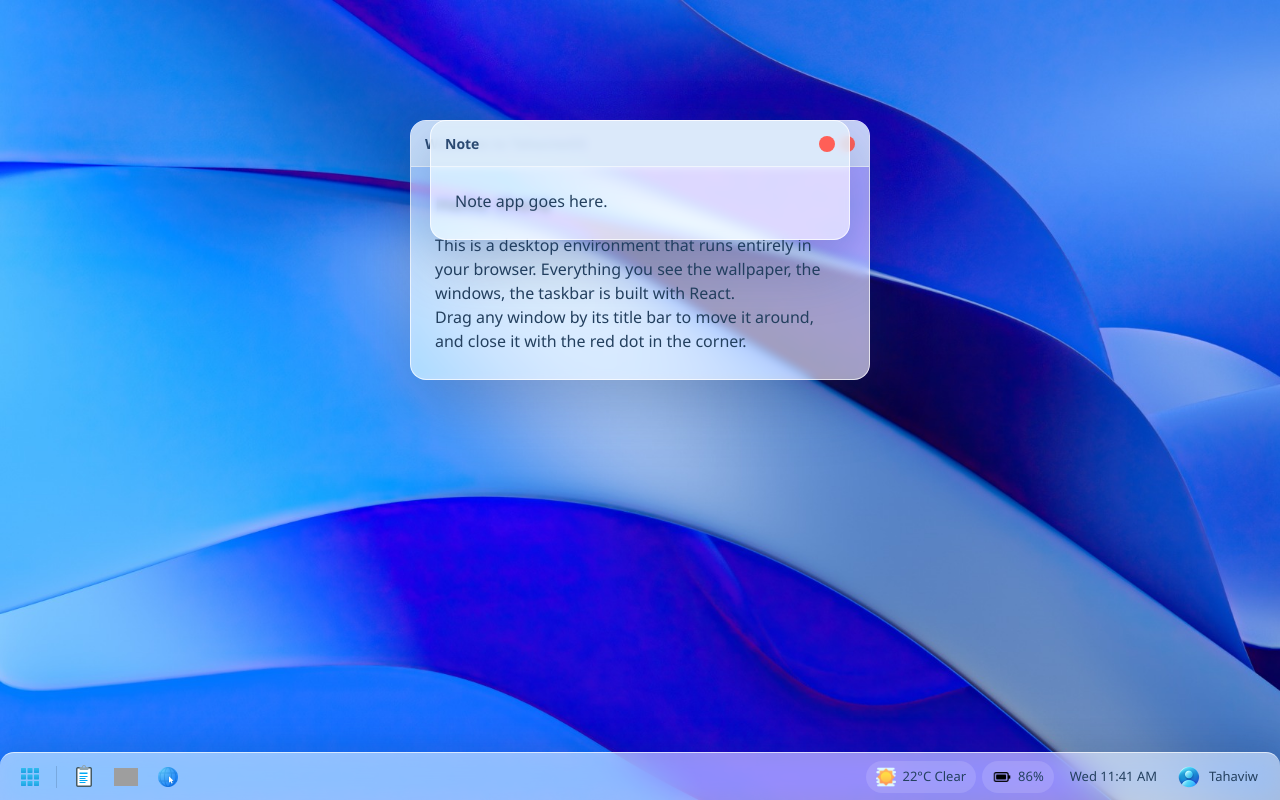
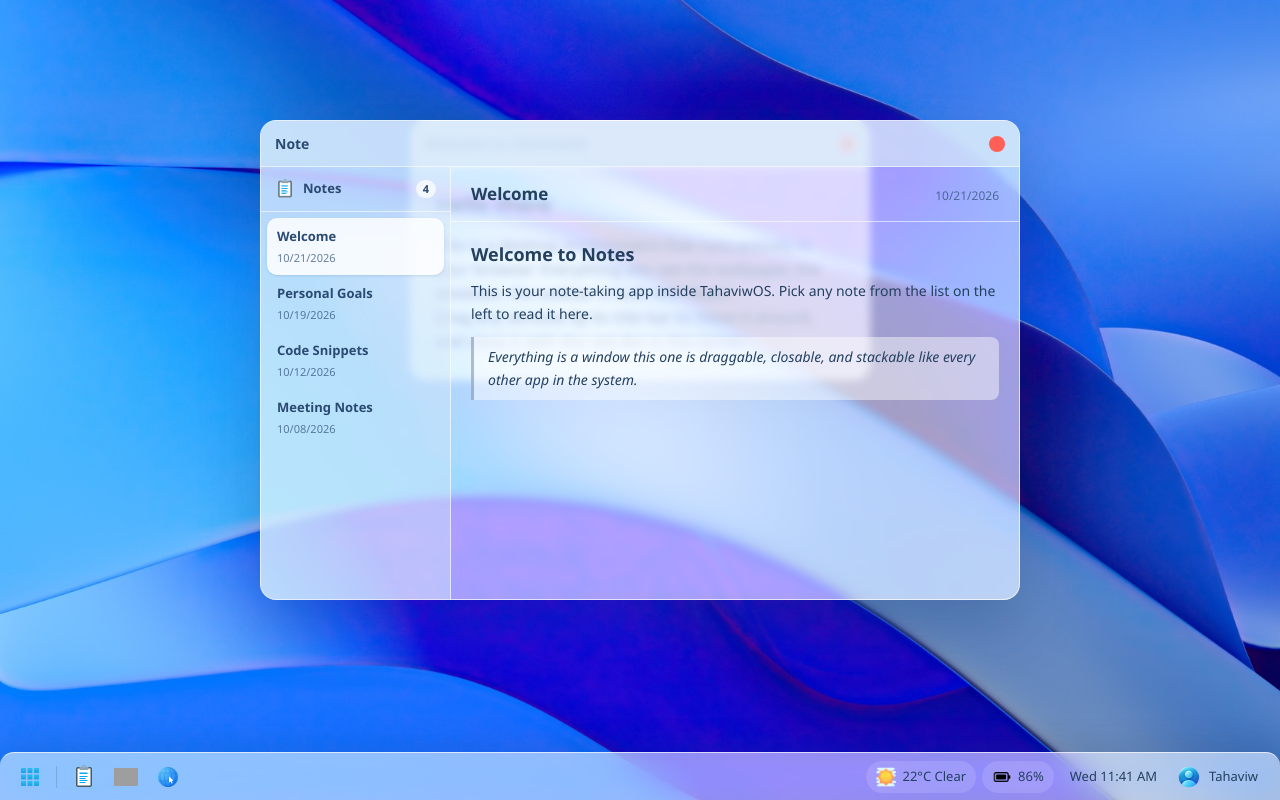
Before and after one commit to tahaviw/Web-Os, a React (Vite) app: page / in a window 1280 px wide. Both pictures are taken after a click on the button 84 px from the left and 776 px from the top of the page. Built offline with nearby package versions, Linux system fonts and the light colour scheme; grey boxes are pictures that could not be loaded.

Commit message:
Add Note App

```diff
--- a/src/App.jsx
+++ b/src/App.jsx
@@ -1,6 +1,7 @@
 import { useCallback, useRef, useState } from "react";
 import Taskbar from "./components/Taskbar";
 import Window from "./components/Window";
+import NoteApp from "./components/apps/NoteApp";
 
 /** Catalogue of launchable apps. `content` is whatever the window body renders. */
 const APPS = {
@@ -22,7 +23,13 @@ const APPS = {
       </>
     ),
   },
-  note: { title: "Note", width: 420, content: <p>Note app goes here.</p> },
+  note: {
+    title: "Note",
+    width: 760,
+    height: 480,
+    bodyClassName: "windowbody--flush",
+    content: <NoteApp />,
+  },
   terminal: {
     title: "Terminal",
     width: 560,
@@ -77,6 +84,8 @@ function App() {
             key={appId}
             title={app.title}
             width={app.width}
+            height={app.height}
+            bodyClassName={app.bodyClassName}
             zIndex={zIndex}
             onFocus={() => bringToFront(appId)}
             onClose={() => closeWindow(appId)}
--- a/src/components/Taskbar.jsx
+++ b/src/components/Taskbar.jsx
@@ -17,8 +17,6 @@ const QUICK_LAUNCH = [
 const WEATHER_TEXT = "22°C Clear";
 const USER_NAME = "Tahaviw";
 
-/** "Wed 11:34 AM" */
-
 function formatClock(date) {
   const day = date.toLocaleDateString(undefined, { weekday: "short" });
 
@@ -31,8 +29,6 @@ function formatClock(date) {
 }
 
 function Taskbar({ onOpenApp }) {
-  // Lazy initializer so the level is picked once on mount, not on every render.
-
   const [battery] = useState(() => Math.floor(Math.random() * 21) + 80);
 
   const [time, setTime] = useState(() => formatClock(new Date()));
--- a/src/components/Window.jsx
+++ b/src/components/Window.jsx
@@ -19,9 +19,11 @@ function clamp(value, min, max) {
 function Window({
   title,
   width = 460,
+  height,
   initialX,
   initialY,
   zIndex = 100,
+  bodyClassName = "",
   onFocus,
   onClose,
   children,
@@ -105,7 +107,12 @@ function Window({
   return (
     <section
       className={`window${isDragging ? " window--dragging" : ""}`}
-      style={{ width, zIndex, transform: `translate3d(${position.x}px, ${position.y}px, 0)` }}
+      style={{
+        width,
+        height,
+        zIndex,
+        transform: `translate3d(${position.x}px, ${position.y}px, 0)`,
+      }}
       onMouseDown={onFocus}
       aria-label={title}
     >
@@ -128,7 +135,9 @@ function Window({
         </button>
       </header>
 
-      <div className="windowbody">{children}</div>
+      <div className={`windowbody${bodyClassName ? ` ${bodyClassName}` : ""}`}>
+        {children}
+      </div>
     </section>
   );
 }
--- /dev/null
+++ b/src/components/apps/NoteApp.jsx
@@ -0,0 +1,135 @@
+import { useState } from "react";
+
+import noteIcon from "../../assets/Icons/note-icon.png";
+
+/**
+ * Seed notes. `content` is JSX rather than an HTML string on purpose:
+ * rendering raw HTML would need dangerouslySetInnerHTML, and this content
+ * never leaves the app, so there is no reason to take that risk.
+ */
+const NOTES = [
+  {
+    title: "Welcome",
+    date: "10/21/2026",
+    content: (
+      <>
+        <h2>Welcome to Notes</h2>
+        <p>
+          This is your note-taking app inside TahaviwOS. Pick any note from the
+          list on the left to read it here.
+        </p>
+        <blockquote>
+          Everything is a window this one is draggable, closable, and stackable
+          like every other app in the system.
+        </blockquote>
+      </>
+    ),
+  },
+  {
+    title: "Personal Goals",
+    date: "10/19/2026",
+    content: (
+      <>
+        <h2>Personal Goals</h2>
+        <h3>Short term</h3>
+        <ul>
+          <li>Finish the window manager</li>
+          <li>Add resize support</li>
+          <li>Persist window positions</li>
+        </ul>
+        <h3>Long term</h3>
+        <p>Ship a browser based desktop people actually want to use.</p>
+      </>
+    ),
+  },
+  {
+    title: "Code Snippets",
+    date: "10/12/2026",
+    content: (
+      <>
+        <h2>Code Snippets</h2>
+        <h3>Debounce</h3>
+        <pre>
+          <code>{`const debounce = (fn, ms) => {
+  let t;
+  return (...a) => {
+    clearTimeout(t);
+    t = setTimeout(() => fn(...a), ms);
+  };
+};`}</code>
+        </pre>
+        <h3>Clamp</h3>
+        <pre>
+          <code>{`const clamp = (v, min, max) =>
+  Math.min(Math.max(v, min), max);`}</code>
+        </pre>
+      </>
+    ),
+  },
+  {
+    title: "Meeting Notes",
+    date: "10/08/2026",
+    content: (
+      <>
+        <h2>Meeting Notes 10/08/2026</h2>
+        <p>
+          <strong>Attendees:</strong> Tahaviw, design, QA
+        </p>
+        <p>
+          <strong>Decisions:</strong> Ship the frosted-glass taskbar as-is. Hold
+          on window snapping until v2.
+        </p>
+        <p>
+          <strong>Next:</strong> Note app split pane, then Terminal.
+        </p>
+      </>
+    ),
+  },
+];
+
+function NoteApp() {
+  // Index into NOTES, not the note object itself cheaper to compare and it
+  // survives edits to the note contents.
+  const [activeIndex, setActiveIndex] = useState(0);
+  const activeNote = NOTES[activeIndex];
+
+  return (
+    <div className="noteapp">
+      <aside className="noteapp-sidebar">
+        <div className="noteapp-sidebar-head">
+          <img src={noteIcon} alt="" draggable={false} />
+          <span>Notes</span>
+          <span className="noteapp-count">{NOTES.length}</span>
+        </div>
+
+        <ul className="noteapp-list">
+          {NOTES.map((note, index) => (
+            <li key={note.title}>
+              <button
+                type="button"
+                className={`noteapp-item${
+                  index === activeIndex ? " noteapp-item--active" : ""
+                }`}
+                onClick={() => setActiveIndex(index)}
+                aria-current={index === activeIndex ? "true" : undefined}
+              >
+                <span className="noteapp-item-title">{note.title}</span>
+                <span className="noteapp-item-date">{note.date}</span>
+              </button>
+            </li>
+          ))}
+        </ul>
+      </aside>
+
+      <article className="noteapp-view">
+        <header className="noteapp-view-head">
+          <h2 className="noteapp-view-title">{activeNote.title}</h2>
+          <span className="noteapp-view-date">{activeNote.date}</span>
+        </header>
+        <div className="noteapp-view-body">{activeNote.content}</div>
+      </article>
+    </div>
+  );
+}
+
+export default NoteApp;
--- a/src/index.css
+++ b/src/index.css
@@ -146,9 +146,19 @@ body {
 
 /* Keep the window itself selectable, but never while a drag is running. */
 .windowbody {
+  flex: 1 1 auto;
+  /* Without min-height: 0 the flex item refuses to shrink below its content,
+     so a fixed-height window would overflow instead of scrolling. */
+  min-height: 0;
   padding: 22px 24px 26px;
   overflow: auto;
   color: #24405f;
+}
+
+/* Apps that manage their own layout (split panes) opt out of body padding. */
+.windowbody--flush {
+  padding: 0;
+  display: flex;
 }
 
 body.window-dragging,
@@ -165,6 +175,191 @@ body.window-dragging * {
   margin-bottom: 12px;
   font-size: 21px;
   font-weight: 700;
+}
+
+/* ==========================================================================
+   Note app (split pane)
+   ========================================================================== */
+
+.noteapp {
+  display: flex;
+  flex-direction: row;
+  width: 100%;
+  height: 100%;
+  min-height: 0;
+  color: #24405f;
+}
+
+/* --- Sidebar ------------------------------------------------------------- */
+
+.noteapp-sidebar {
+  display: flex;
+  flex-direction: column;
+  flex: 0 0 190px;
+  min-width: 0;
+  background: rgba(214, 231, 248, 0.45);
+  border-right: 1px solid rgba(255, 255, 255, 0.6);
+  overflow-y: auto;
+}
+
+.noteapp-sidebar-head {
+  display: flex;
+  align-items: center;
+  gap: 8px;
+  padding: 12px 14px;
+  font-size: 13px;
+  font-weight: 600;
+  color: #2b4a72;
+  border-bottom: 1px solid rgba(255, 255, 255, 0.6);
+}
+
+.noteapp-sidebar-head img {
+  width: 20px;
+  height: 20px;
+  object-fit: contain;
+}
+
+.noteapp-count {
+  margin-left: auto;
+  padding: 1px 7px;
+  border-radius: 999px;
+  background: rgba(255, 255, 255, 0.7);
+  font-size: 11px;
+  font-weight: 600;
+}
+
+.noteapp-list {
+  list-style: none;
+  padding: 6px;
+}
+
+/* --- Sidebar cards ------------------------------------------------------- */
+
+.noteapp-item {
+  display: flex;
+  flex-direction: column;
+  gap: 3px;
+  width: 100%;
+  padding: 9px 10px;
+  border: none;
+  border-radius: 10px;
+  background: transparent;
+  color: inherit;
+  font: inherit;
+  text-align: left;
+  cursor: pointer;
+  transition: background 0.12s ease;
+}
+
+.noteapp-item:hover {
+  background: rgba(255, 255, 255, 0.6);
+}
+
+.noteapp-item--active {
+  background: rgba(255, 255, 255, 0.85);
+  box-shadow: 0 1px 3px rgba(30, 60, 110, 0.14);
+}
+
+.noteapp-item-title {
+  font-size: 13px;
+  font-weight: 600;
+  color: #2b4a72;
+  overflow: hidden;
+  text-overflow: ellipsis;
+  white-space: nowrap;
+}
+
+.noteapp-item-date {
+  font-size: 11px;
+  color: rgba(43, 74, 114, 0.7);
+}
+
+/* --- Content pane -------------------------------------------------------- */
+
+.noteapp-view {
+  display: flex;
+  flex-direction: column;
+  flex: 1 1 auto;
+  min-width: 0;
+}
+
+.noteapp-view-head {
+  display: flex;
+  align-items: baseline;
+  justify-content: space-between;
+  gap: 12px;
+  padding: 14px 20px;
+  border-bottom: 1px solid rgba(255, 255, 255, 0.6);
+}
+
+.noteapp-view-title {
+  font-size: 17px;
+  font-weight: 700;
+  color: #22405f;
+}
+
+.noteapp-view-date {
+  flex-shrink: 0;
+  font-size: 12px;
+  color: rgba(43, 74, 114, 0.7);
+}
+
+.noteapp-view-body {
+  flex: 1 1 auto;
+  min-height: 0;
+  padding: 18px 20px 24px;
+  overflow-y: auto;
+  line-height: 1.65;
+}
+
+.noteapp-view-body h2 {
+  margin-bottom: 10px;
+  font-size: 18px;
+  font-weight: 700;
+}
+
+.noteapp-view-body h3 {
+  margin: 16px 0 6px;
+  font-size: 14px;
+  font-weight: 600;
+  color: #2b4a72;
+}
+
+.noteapp-view-body p {
+  margin-bottom: 10px;
+  font-size: 14px;
+}
+
+.noteapp-view-body ul {
+  margin-bottom: 10px;
+  padding-left: 20px;
+  font-size: 14px;
+  line-height: 1.8;
+}
+
+.noteapp-view-body blockquote {
+  margin: 12px 0;
+  padding: 8px 14px;
+  border-left: 3px solid rgba(43, 74, 114, 0.35);
+  background: rgba(255, 255, 255, 0.45);
+  border-radius: 0 8px 8px 0;
+  font-size: 14px;
+  font-style: italic;
+}
+
+.noteapp-view-body pre {
+  margin-bottom: 12px;
+  padding: 12px 14px;
+  border-radius: 10px;
+  background: rgba(28, 44, 66, 0.88);
+  color: #e8f1fb;
+  overflow-x: auto;
+}
+
+.noteapp-view-body code {
+  font-family: "Cascadia Code", Consolas, "Courier New", monospace;
+  font-size: 12.5px;
+  line-height: 1.6;
 }
 
 /* ==========================================================================
```
